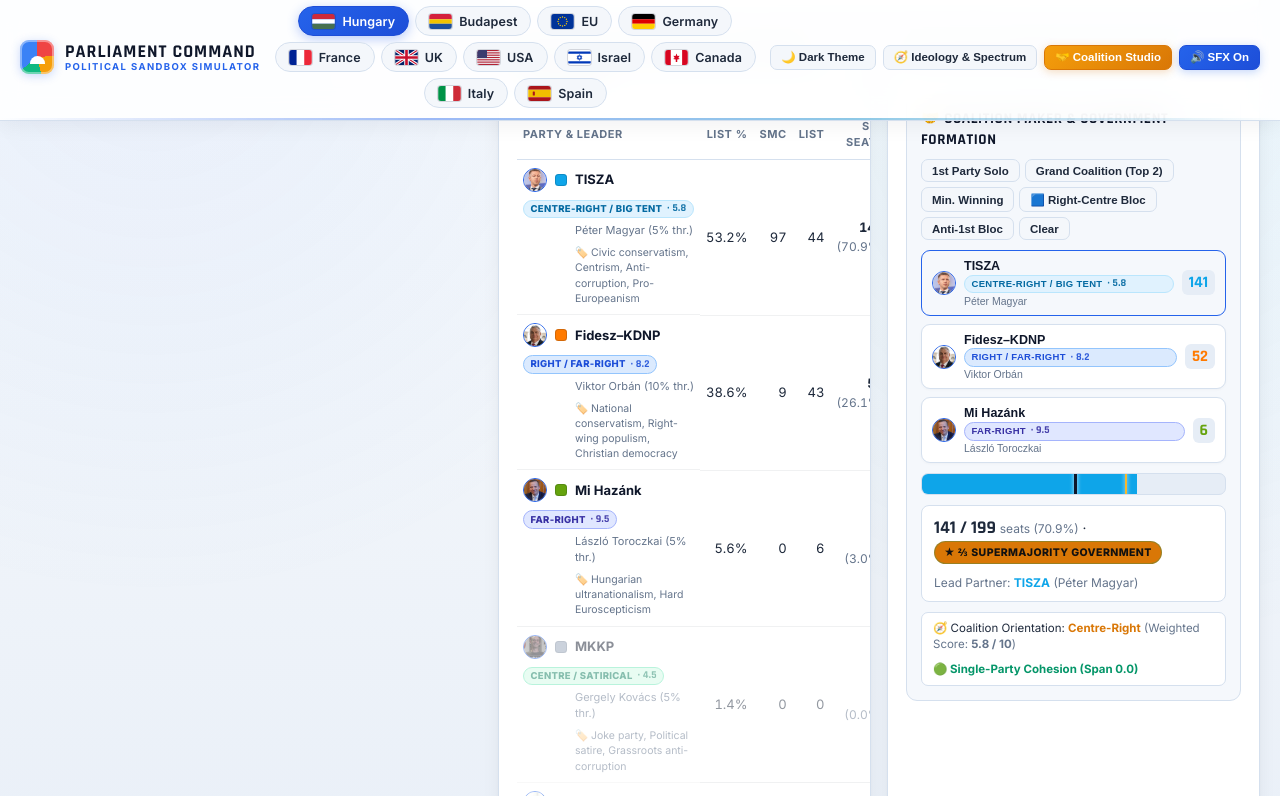
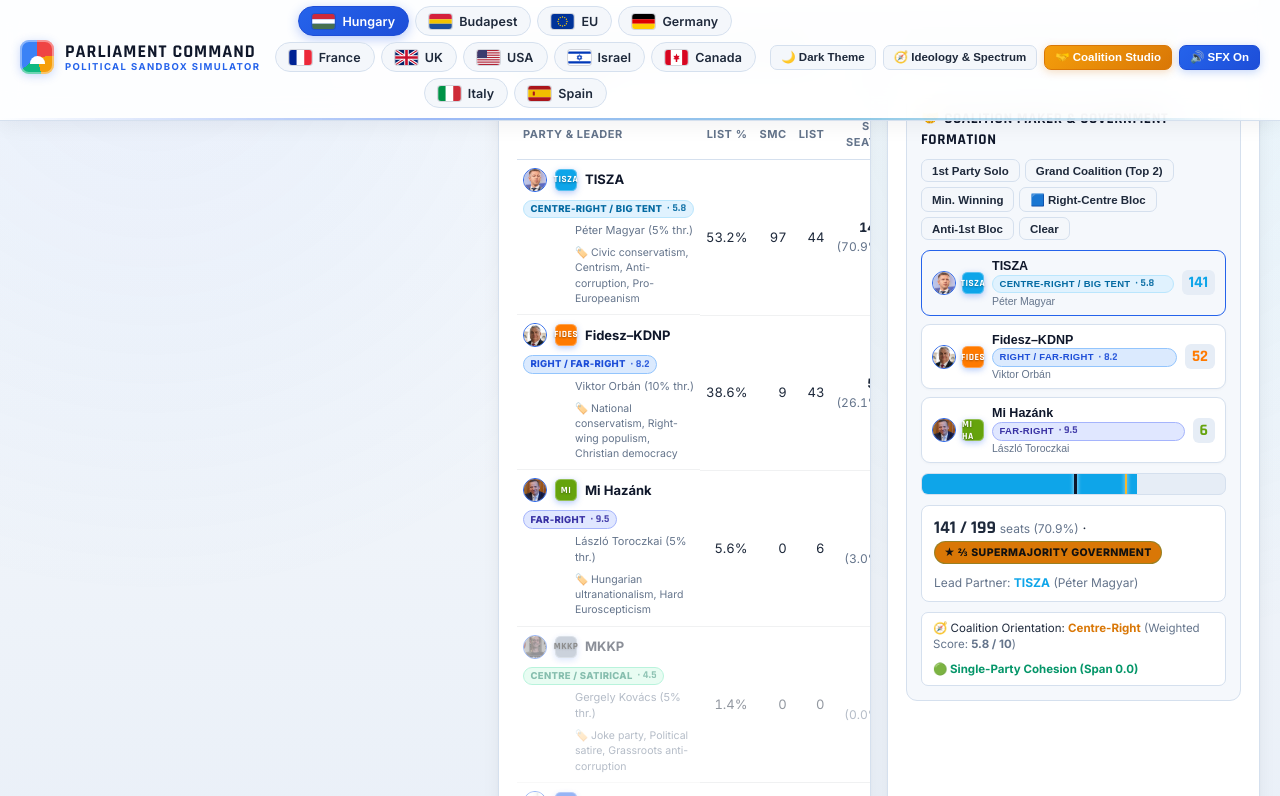
Before and after one commit to levihimself/election-simulator, a plain HTML site: page index.html in a window 1280 px wide. Both pictures are taken after a click on the button "🤝 Coalition Studio". Shown: the part 2379-3175 px from the top of the page. Drawn offline with Linux system fonts and the light colour scheme.

Commit message:
Fill party logos and badges with solid party brand colors across sliders, tables, and coalition builder

```diff
--- a/css/style.css
+++ b/css/style.css
@@ -467,13 +467,41 @@
   flex-wrap: wrap;
 }
 .slider-total .warn { color: var(--warn); font-weight: 600; }
+.party-logo {
+  display: inline-flex;
+  align-items: center;
+  justify-content: center;
+  width: 28px;
+  height: 28px;
+  min-width: 28px;
+  border-radius: 7px;
+  background: var(--p-color, #2563eb);
+  color: #ffffff;
+  font-family: 'Rajdhani', -apple-system, sans-serif;
+  font-weight: 800;
+  font-size: 11px;
+  letter-spacing: 0.5px;
+  text-transform: uppercase;
+  box-shadow: 0 2px 6px color-mix(in srgb, var(--p-color, #2563eb) 35%, transparent), inset 0 0 0 1px rgba(255, 255, 255, 0.3);
+  flex-shrink: 0;
+  text-shadow: 0 1px 2px rgba(0, 0, 0, 0.35);
+  user-select: none;
+}
+.party-logo-sm {
+  width: 22px;
+  height: 22px;
+  min-width: 22px;
+  border-radius: 5.5px;
+  font-size: 9.5px;
+}
 .swatch {
   display: inline-block;
-  width: 12px;
-  height: 12px;
-  border-radius: 3.5px;
+  width: 14px;
+  height: 14px;
+  border-radius: 4px;
   flex: 0 0 auto;
-  box-shadow: inset 0 0 0 1px rgba(15, 23, 42, 0.18);
+  box-shadow: 0 1px 3px rgba(0, 0, 0, 0.2), inset 0 0 0 1px rgba(255, 255, 255, 0.25);
+  vertical-align: middle;
 }
 
 /* ---------- Hemicycle ---------- */
--- a/js/core.js
+++ b/js/core.js
@@ -61,6 +61,27 @@
       if (low.includes(LEADER_PORTRAITS[i][0])) return LEADER_PORTRAITS[i][1];
     }
     return null;
+  };
+
+  /**
+   * Official Party Logo Badge - solidly filled with the authentic brand color of the party
+   */
+  ES.partyLogo = function (p, opt = {}) {
+    if (!p) return null;
+    const color = p.color || '#3b82f6';
+    const txtColor = util.textOn ? util.textOn(color) : '#ffffff';
+    let label = (p.short || p.shortParty || p.code || (p.name ? p.name.split(' ')[0] : p.id || '')).slice(0, 5);
+    const isSm = opt.size === 'sm';
+    return el('span', {
+      class: isSm ? 'party-logo party-logo-sm' : 'party-logo',
+      style: {
+        background: color,
+        '--p-color': color,
+        color: txtColor,
+      },
+      title: p.name ? `${p.name} (${label})` : label,
+      text: label,
+    });
   };
 
   /* --------------------------------------------------------------------- */
@@ -893,11 +914,15 @@
       const pic = p.img || ES.leaderImg(p.leader) || ES.leaderImg(p.name);
       const ideo = ES.getIdeology(p);
       const badge = ideo ? ES.ideologyBadge(ideo) : null;
+      const logoBadge = ES.partyLogo(p);
       const row = el('div', { class: 'slider-row' }, [
         el('div', { class: 'slider-label' }, [
           pic
-            ? el('img', { class: 'leader-avatar', src: pic, alt: p.leader || p.name, style: { '--c': p.color } })
-            : el('span', { class: 'swatch', style: { background: p.color } }),
+            ? el('div', { style: { display: 'flex', alignItems: 'center', gap: '6px' } }, [
+                el('img', { class: 'leader-avatar', src: pic, alt: p.leader || p.name, style: { '--c': p.color } }),
+                logoBadge,
+              ])
+            : logoBadge,
           el('div', { class: 'slider-names' }, [
             el('div', { class: 'pname-row' }, [
               el('span', { class: 'pname', text: p.name }),
@@ -960,7 +985,7 @@
         el('tr', { class: r.dim ? 'dim' : '' }, [
           el('td', {}, [
             pic ? el('img', { class: 'leader-avatar-sm', src: pic, alt: r.leader || r.name, style: { '--c': r.color } }) : null,
-            el('span', { class: 'swatch', style: { background: r.color } }),
+            ES.partyLogo(r, { size: 'sm' }),
             el('span', { class: 'rname', text: r.name }),
             badge,
             r.leader ? el('span', { class: 'rleader' + (pic ? ' with-pic' : ''), text: r.leader }) : null,
@@ -1131,8 +1156,11 @@
         { class: 'coal-card' + (chosen.has(p.id) ? ' on' : ''), style: { '--c': p.color } },
         [
           pic
-            ? el('img', { class: 'leader-avatar-sm', src: pic, alt: p.leader || p.name, style: { '--c': p.color } })
-            : el('span', { class: 'swatch', style: { background: p.color } }),
+            ? el('div', { style: { display: 'flex', alignItems: 'center', gap: '6px' } }, [
+                el('img', { class: 'leader-avatar-sm', src: pic, alt: p.leader || p.name, style: { '--c': p.color } }),
+                ES.partyLogo(p, { size: 'sm' }),
+              ])
+            : ES.partyLogo(p, { size: 'sm' }),
           el('div', { class: 'coal-card-info' }, [
             el('span', { class: 'coal-card-name', text: p.short || p.name }),
             badge,
--- a/js/countries/usa.js
+++ b/js/countries/usa.js
@@ -71,7 +71,10 @@
       const list = CANDIDATES[party];
       const opts = list.map((c) => ({ value: c.id, label: c.name }));
       const wrap = el('div', { class: 'ticket', style: { borderLeft: `4px solid ${COLORS[party]}`, paddingLeft: '10px', marginBottom: '10px' } });
-      wrap.appendChild(el('div', { class: 'pname', text: party === 'D' ? 'Democratic Party' : 'Republican Party' }));
+      wrap.appendChild(el('div', { style: { display: 'flex', alignItems: 'center', gap: '8px', marginBottom: '4px' } }, [
+        ES.partyLogo({ short: party === 'D' ? 'DEM' : 'GOP', color: COLORS[party], name: party === 'D' ? 'Democratic Party' : 'Republican Party' }, { size: 'sm' }),
+        el('div', { class: 'pname', style: { fontWeight: '700', color: COLORS[party] }, text: party === 'D' ? 'Democratic Party' : 'Republican Party' }),
+      ]));
       const pSel = ui.select(opts, state[party].p, (v) => {
         state[party].p = v;
         if (state[party].vp === v) state[party].vp = list.find((c) => c.id !== v).id;
@@ -182,7 +185,10 @@
       const cards = el('div', { class: 'cands' });
       [['D', dName, dVp, 'Democratic'], ['R', rName, rVp, 'Republican']].forEach(([p, n, vp, pn]) => {
         cards.appendChild(el('div', { class: 'cand' + (winner === p ? ' win' : ''), style: { '--c': COLORS[p] } }, [
-          el('div', { class: 'cname', text: n }),
+          el('div', { style: { display: 'flex', alignItems: 'center', gap: '8px', marginBottom: '4px' } }, [
+            ES.partyLogo({ short: p === 'D' ? 'DEM' : 'GOP', color: COLORS[p], name: pn }, { size: 'sm' }),
+            el('div', { class: 'cname', text: n }),
+          ]),
           el('div', { class: 'cparty', text: `${pn} · VP: ${vp}` }),
           el('div', { class: 'cval', style: { color: COLORS[p] }, text: t[p] }),
           winner === p ? el('span', { class: 'badge', text: 'WINS PRESIDENCY' }) : null,
```
